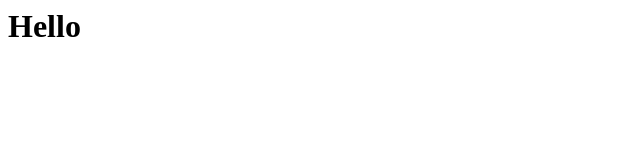
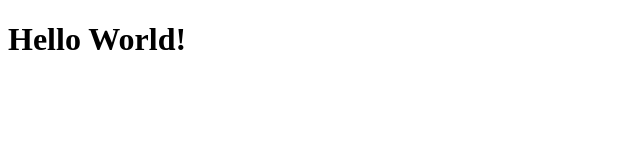
Before and after one commit to Saissaken/saissaken.github.io, a plain HTML site: page index.html in a window 1280 px wide. Shown: the whole page, without its empty margins (0-640 px from the left). Drawn offline with Linux system fonts and the light colour scheme.

Commit message:
Update index.html

```diff
--- a/index.html
+++ b/index.html
@@ -1 +1,10 @@
-<h1>Hello</h1>
+<!DOCTYPE html>
+<html lang="en">
+<head>
+	<meta charset="UTF-8">
+	<title>Saissaken</title>
+</head>
+<body>
+	<h1>Hello World!</h1>
+</body>
+</html>
```
